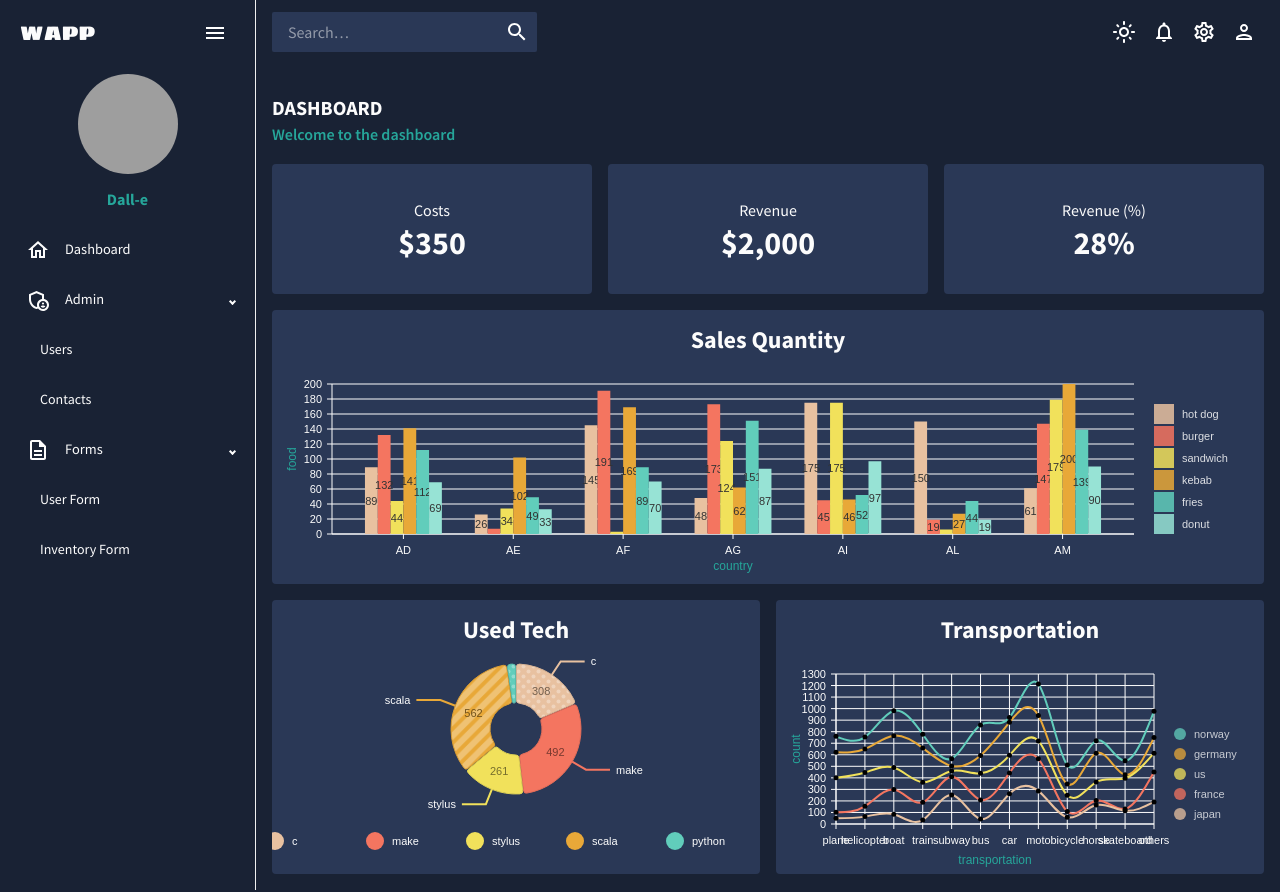
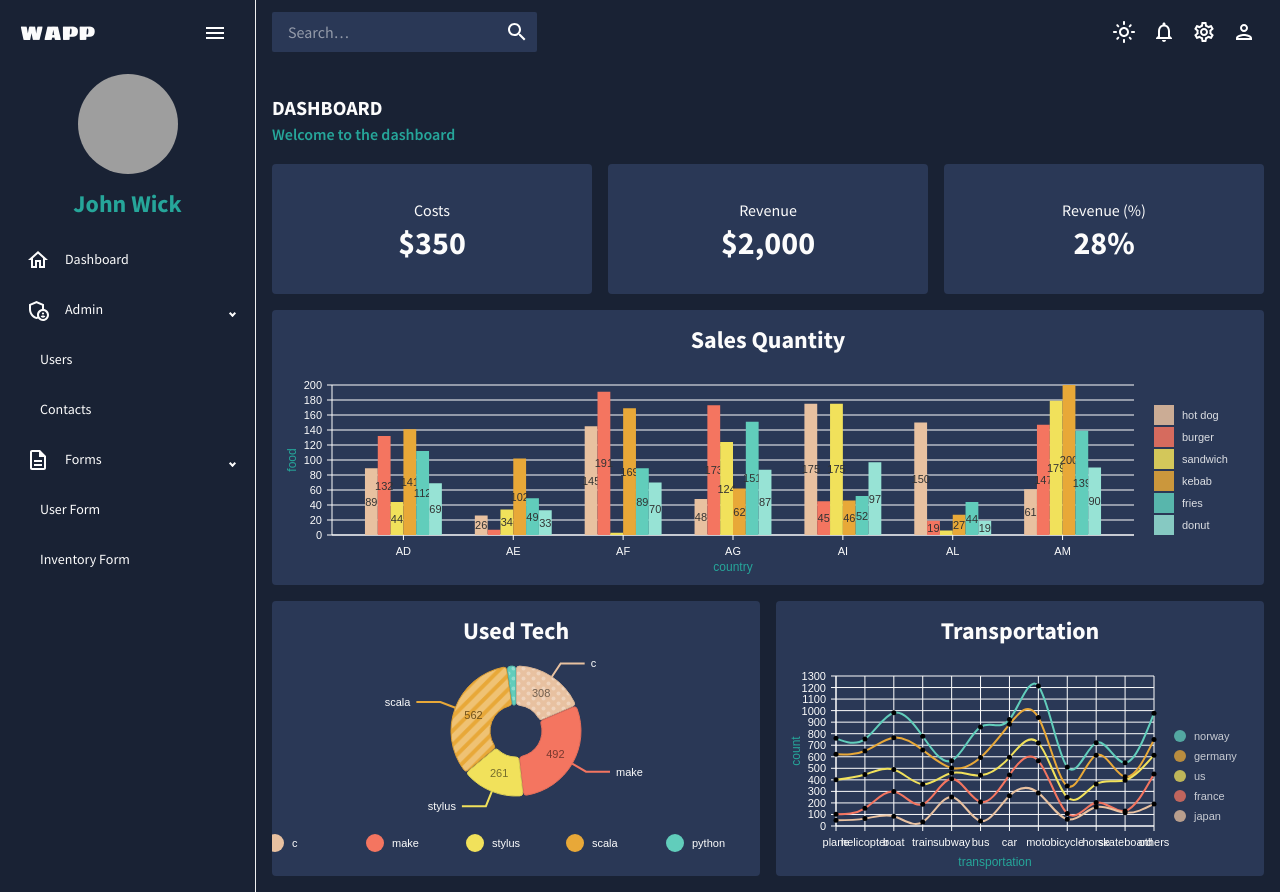
Before and after one commit to DJPajares/dashboard-template, a Next.js app: page / in a window 1280 px wide. Built offline with nearby package versions, Linux system fonts and the light colour scheme; grey boxes are pictures that could not be loaded.

Commit message:
refactor: sidebar items in a separate component

```diff
--- a/src/components/global/SideNav.tsx
+++ b/src/components/global/SideNav.tsx
@@ -16,7 +16,7 @@ import { Avatar } from '@mui/material';
 const SideNav = () => {
   const theme = useTheme();
   const colors = theme.palette;
-  const { collapseSidebar, collapsed, broken } = useProSidebar();
+  const { collapseSidebar, collapsed, toggleSidebar, broken } = useProSidebar();
 
   const userImage =
     'https://media.gq.com/photos/5caf9c876328030f7944ecc1/1:1/w_3603,h_3603,c_limit/keanu-reeves-gq-cover-may-2019-social.jpg';
@@ -24,34 +24,10 @@ const SideNav = () => {
   const imageSize = collapsed ? 30 : 100;
   const router = useRouter();
 
+  const Header = () => {
     return (
-    <Sidebar
-      breakPoint="xs"
-      collapsedWidth="5rem"
-      width="16rem"
-      backgroundColor={colors.background.default}
-      style={{ zIndex: 1150 }}
-    >
-      <Box py={1}>
-        <Menu
-          menuItemStyles={{
-            button: () => {
-              return {
-                '&:hover': {
-                  backgroundColor: 'transparent',
-                  color: colors.primary.main
-                }
-              };
-            }
-          }}
-        >
-          {/* HEADER */}
       <MenuItem>
-            <Box
-              display="flex"
-              justifyContent="space-between"
-              alignItems="center"
-            >
+        <Box display="flex" justifyContent="space-between" alignItems="center">
           {!collapsed && (
             <Box pr={2} onClick={() => router.push('/')}>
               <Typography fontSize={20} fontFamily="Sigmar One">
@@ -59,17 +35,20 @@ const SideNav = () => {
               </Typography>
             </Box>
           )}
-              {!broken && (
           <Box>
-                  <IconButton onClick={() => collapseSidebar()}>
+            <IconButton
+              onClick={() => (broken ? toggleSidebar() : collapseSidebar())}
+            >
               <MenuOutlinedIcon />
             </IconButton>
           </Box>
-              )}
         </Box>
       </MenuItem>
+    );
+  };
 
-          {/* USER */}
+  const User = () => {
+    return (
       <Box
         sx={{
           display: 'flex',
@@ -98,66 +77,90 @@ const SideNav = () => {
               py: 1
             }}
           >
-                <Typography
-                  variant="h5"
-                  color={colors.primary.main}
-                  fontWeight={700}
-                >
-                  Dall-e
+            <Typography variant="h3" color={colors.primary.main}>
+              John Wick
             </Typography>
           </Box>
         )}
       </Box>
+    );
+  };
 
-          {/* DASHBOARD */}
-          <MenuItem
-            icon={<HomeOutlinedIcon />}
-            rootStyles={{ backgroundColor: colors.background.default }}
-            onClick={() => router.push('/')}
-          >
-            <Typography sx={{ fontSize: '0.9rem' }}>Dashboard</Typography>
+  const Dashboard = () => {
+    return (
+      <MenuItem icon={<HomeOutlinedIcon />} onClick={() => router.push('/')}>
+        <Typography variant="subtitle2">Dashboard</Typography>
       </MenuItem>
+    );
+  };
 
-          {/* ADMIN */}
+  const Admin = () => {
+    return (
       <SubMenu
         icon={<AdminPanelSettingsOutlinedIcon />}
-            title="Components"
-            label="Admin"
-            rootStyles={{ fontSize: '0.9rem' }}
+        label={<Typography variant="subtitle2">Admin</Typography>}
         defaultOpen
       >
         <MenuItem
-              rootStyles={{ backgroundColor: colors.background.default }}
+          style={{ backgroundColor: colors.background.default }}
           onClick={() => router.push('/admin/users')}
         >
           <Typography variant="subtitle2">Users</Typography>
         </MenuItem>
-            <MenuItem
-              rootStyles={{ backgroundColor: colors.background.default }}
-            >
+        <MenuItem rootStyles={{ backgroundColor: colors.background.default }}>
           <Typography variant="subtitle2">Contacts</Typography>
         </MenuItem>
       </SubMenu>
+    );
+  };
 
-          {/* FORMS */}
+  const Forms = () => {
+    return (
       <SubMenu
         icon={<DescriptionOutlinedIcon />}
-            title="Components"
-            label="Forms"
-            rootStyles={{ fontSize: '0.9rem' }}
+        label={<Typography variant="subtitle2">Forms</Typography>}
         defaultOpen
       >
-            <MenuItem
-              rootStyles={{ backgroundColor: colors.background.default }}
-            >
+        <MenuItem rootStyles={{ backgroundColor: colors.background.default }}>
           <Typography variant="subtitle2">User Form</Typography>
         </MenuItem>
-            <MenuItem
-              rootStyles={{ backgroundColor: colors.background.default }}
-            >
+        <MenuItem rootStyles={{ backgroundColor: colors.background.default }}>
           <Typography variant="subtitle2">Inventory Form</Typography>
         </MenuItem>
       </SubMenu>
+    );
+  };
+
+  return (
+    <Sidebar
+      breakPoint="xs"
+      collapsedWidth="5rem"
+      width="16rem"
+      backgroundColor={colors.background.default}
+      style={{ zIndex: 1150 }} // MUI AppBar has a zIndex of 1100
+    >
+      <Box py={1}>
+        <Menu
+          menuItemStyles={{
+            button: () => {
+              return {
+                '&:hover': {
+                  backgroundColor: 'transparent',
+                  color: colors.primary.main
+                }
+              };
+            }
+          }}
+        >
+          <Header />
+
+          <User />
+
+          <Dashboard />
+
+          <Admin />
+
+          <Forms />
         </Menu>
       </Box>
     </Sidebar>
--- a/src/config/themes.tsx
+++ b/src/config/themes.tsx
@@ -424,8 +424,8 @@ export const themeSettings = (mode: DarkModeProps) => {
       fontFamily: 'Source Sans Pro, sans-serif',
       h1: {
         fontWeight: 700,
-        fontSize: 40
-        // lineHeight: 1.167
+        fontSize: 40,
+        lineHeight: 1.2
       },
       h2: {
         fontWeight: 700,
@@ -435,7 +435,7 @@ export const themeSettings = (mode: DarkModeProps) => {
       h3: {
         fontWeight: 700,
         fontSize: 24,
-        lineHeight: 1.167
+        lineHeight: 1.2
         // letterSpacing: '0em'
       },
       h4: {
```
Lines whose indentation alone changed are shown as unchanged.
